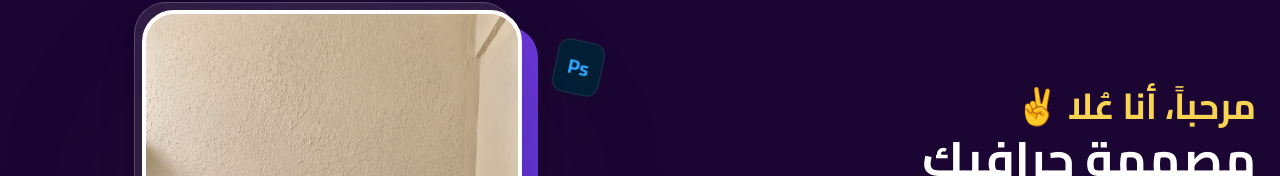
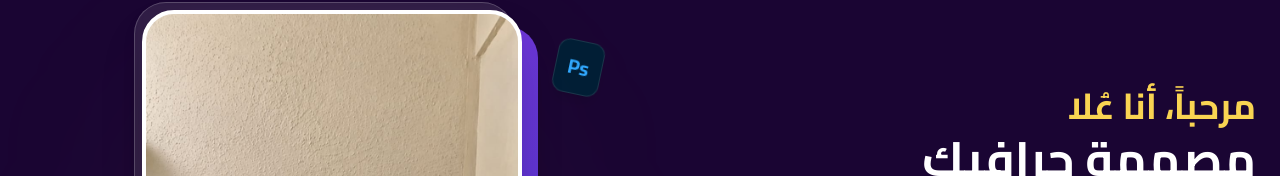
Before and after one commit to Mohammedsalih1/alola-website, a Next.js app: page / in a window 1280 px wide. Shown: the part 254-430 px from the top of the page. Built offline with nearby package versions, Linux system fonts and the light colour scheme.

Commit message:
the last

```diff
--- a/app/components/Hero.jsx
+++ b/app/components/Hero.jsx
@@ -595,7 +595,7 @@ const HeroSection = () => {
       <div className="container mx-auto px-4 md:px-6 pt-10 pb-20 flex flex-col md:flex-row items-center justify-between min-h-screen">
 
         <div className="w-full md:w-1/2 flex flex-col items-start text-right z-10 order-2 md:order-1 mt-12 md:mt-0">
-          <h2 className="text-[#f9d452] text-3xl md:text-4xl font-bold mb-2">مرحباً، أنا عُلا ✌️</h2>
+          <h2 className="text-[#f9d452] text-3xl md:text-4xl font-bold mb-2">مرحباً، أنا عُلا</h2>
           <h1 className="text-3xl md:text-5xl font-bold mb-6">مصممة جرافيك</h1>
 
           <p className="text-gray-300 text-lg md:text-xl leading-relaxed max-w-lg mb-10">
--- a/app/components/Work.jsx
+++ b/app/components/Work.jsx
@@ -352,7 +352,7 @@ const projectsData = [
     id: 4,
     title: 'زيزو للبخور والعطور',
     shortDesc : "شعار زيزو للبخور والعطور يعكس الفخامة والأصالة والجاذبية، حيث صُمم ليجسد عالم العطور والبخور بروح أنيقة ومميزة",
-    fullDesc: "شعار زيزو للبخور والعطور يعكس الفخامة والأصالة والجاذبية، حيث صُمم ليجسد عالم العطور والبخور بروح أنيقة ومميزة. يجمع الشعار بين البساطة والرقي ليعبر عن جودة المنتجات وتميزها، بينما ترمز تفاصيله إلى عبق الروائح الزكية وسحر العطور الشرقية. كما يعكس الهوية التجارية للعلامة بأسلوب عصري يرسخ الثقة ويترك انطباعاً جميلاً في أذهان العملاء، ليكون رمزاً للأناقة والتميز في عالم البخور والعطور. ✨🌿🖤",
+    fullDesc: "شعار زيزو للبخور والعطور يعكس الفخامة والأصالة والجاذبية، حيث صُمم ليجسد عالم العطور والبخور بروح أنيقة ومميزة. يجمع الشعار بين البساطة والرقي ليعبر عن جودة المنتجات وتميزها، بينما ترمز تفاصيله إلى عبق الروائح الزكية وسحر العطور الشرقية. كما يعكس الهوية التجارية للعلامة بأسلوب عصري يرسخ الثقة ويترك انطباعاً جميلاً في أذهان العملاء، ليكون رمزاً للأناقة والتميز في عالم البخور والعطور. ✨🖤",
     coverImg: '/work4.jpeg',
     extraImages: ['/work4-2.jpeg', '/work4.jpeg']
   }
```
